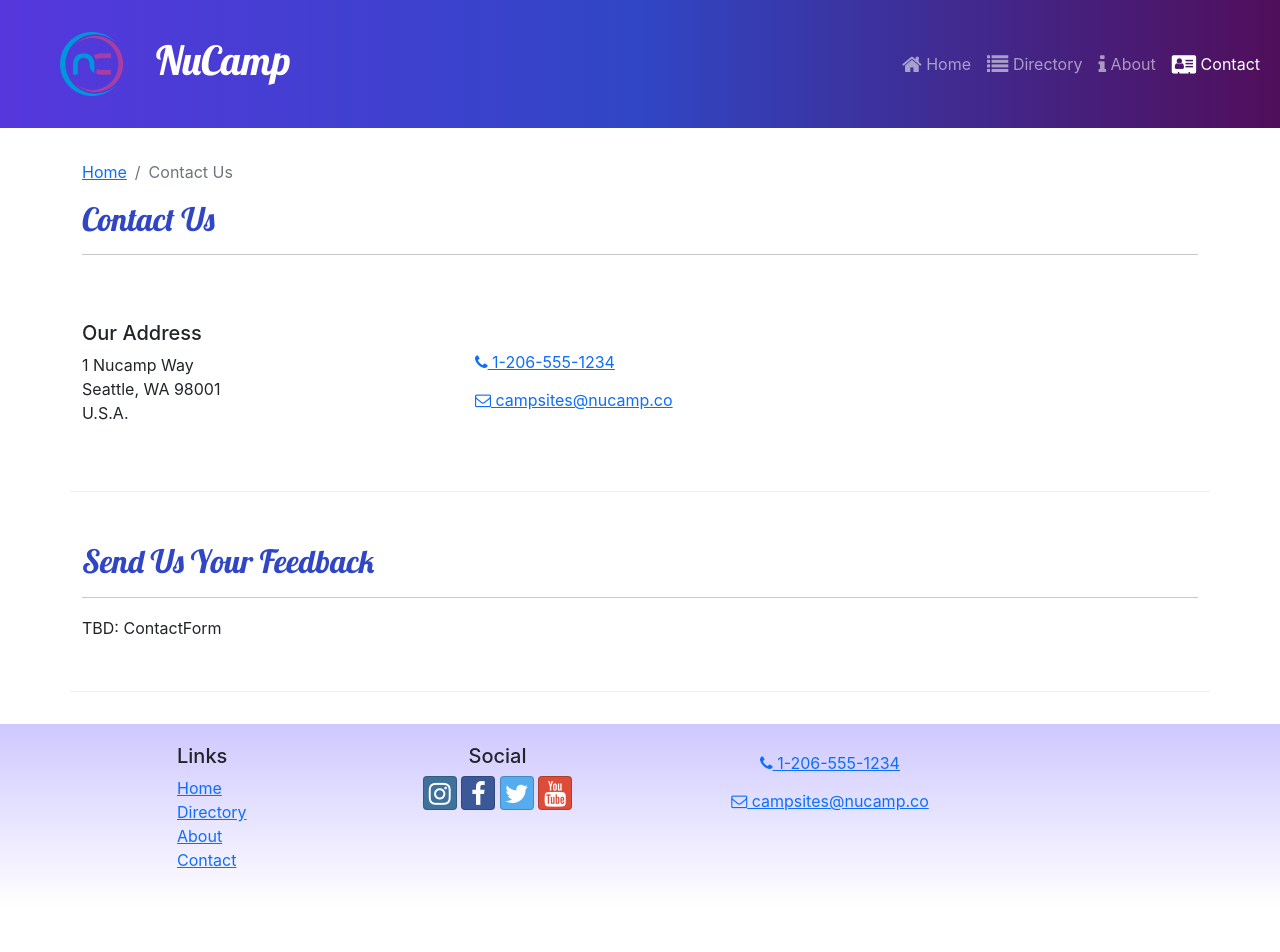
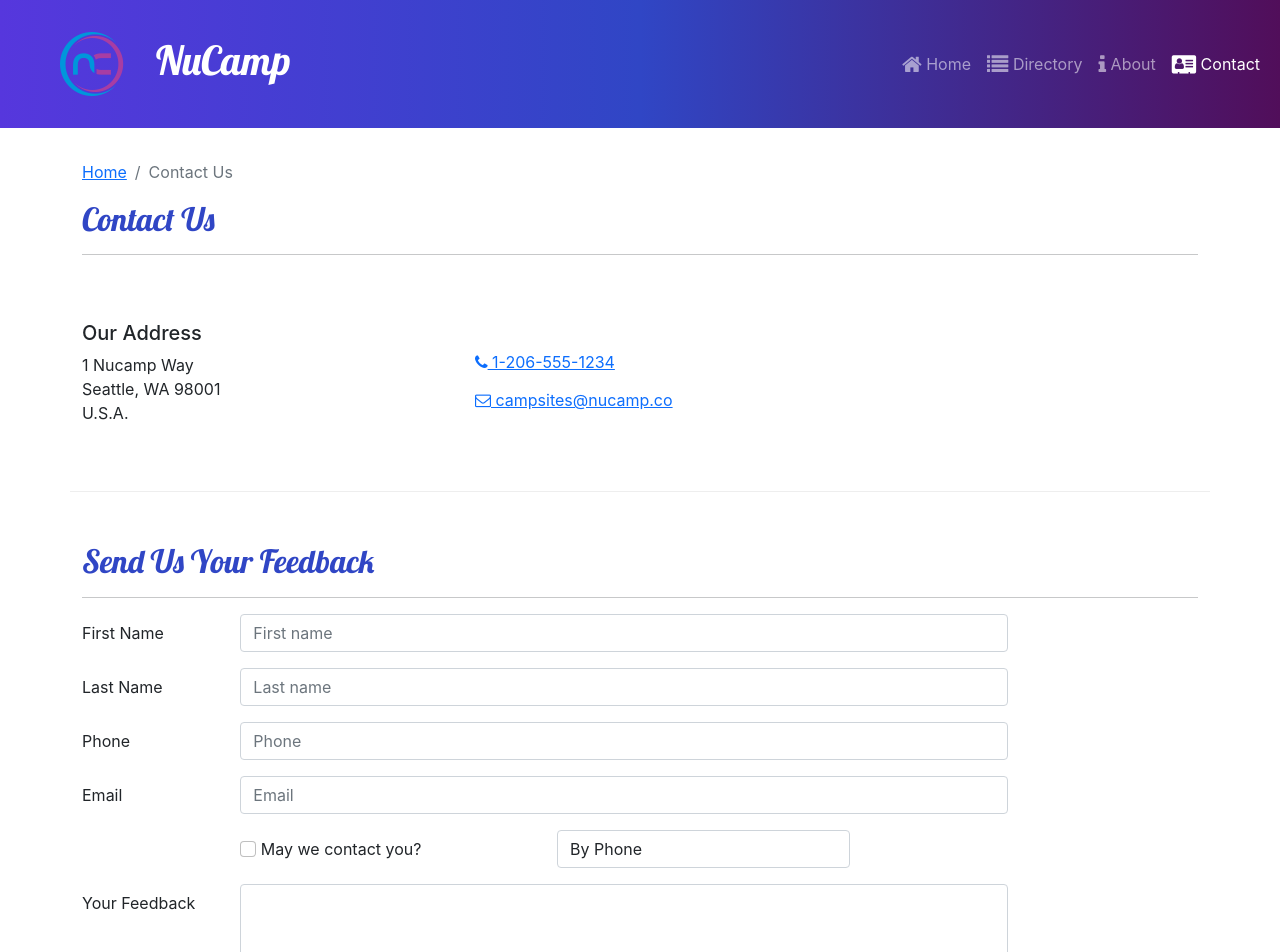
Before and after one commit to Modividhi16/Nucamp-react, a React (Create React App) app: page /contact in a window 1280 px wide. Shown: the top 952 px of the page. Before the commit the page ends 908 px from the top, so only its background shows below. Built offline with nearby package versions, Linux system fonts and the light colour scheme.

Commit message:
ContactForm Parts 1 and 2

```diff
--- /dev/null
+++ b/src/components/ContactForm.js
@@ -0,0 +1,108 @@
+import { Button, Label, Col, FormGroup } from "reactstrap";
+import { Formik, Field, Form } from "formik";
+
+const ContactForm = () => {
+    return (
+        <Formik
+            initialValues={{
+                firstName: '',
+                lastName: '',
+                phoneNum: '',
+                email: '',
+                agree: false,
+                contactType: 'By Phone',
+                feedback: ''
+            }}
+        >
+            <Form>
+                <FormGroup row>
+                    <Label htmlFor='firstName' md='2'>
+                        First Name
+                    </Label>
+                    <Col md='10' >
+                        <Field
+                            name='firstName'
+                            placeholder= 'First name'
+                            className = 'form-control'
+                        />
+                    </Col>
+                </FormGroup>
+                <FormGroup row>
+                    <Label htmlFor='lastName' md='2'>
+                        Last Name
+                    </Label>
+                    <Col md='10'>
+                        <Field
+                            name='lastName'
+                            placeholder= 'Last name'
+                            className = 'form-control'
+                        />
+                    </Col>
+                </FormGroup>
+                <FormGroup row>
+                    <Label htmlFor='phoneNum' md='2'>
+                        Phone
+                    </Label>
+                    <Col md='10'>
+                        <Field
+                            name='phoneNum'
+                            placeholder= 'Phone'
+                            className = 'form-control'
+                        />
+                    </Col>
+                </FormGroup>
+                <FormGroup row>
+                    <Label htmlFor='email' md='2'>
+                        Email
+                    </Label>
+                    <Col md='10'>
+                        <Field
+                            name='email'
+                            placeholder= 'Email'
+                            type='email'
+                            className = 'form-control'
+                        />
+                    </Col>
+                </FormGroup>
+                <FormGroup row>
+                    <Label check md={{ size:4, offset:2 }}>
+                        <Field
+                           name='agree'
+                           type= 'checkbox'
+                           className='form-check-input'
+                        />{' '}
+                        May we contact you?
+                    </Label>
+                    <Col md='4'>
+                        <Field
+                            name='contactType'
+                            as='select'
+                            className = 'form-control'
+                        >
+                            <option>By Phone</option>
+                            <option>By Email</option>
+                        </Field>
+                    </Col>
+                </FormGroup>
+                <FormGroup row>
+                    <Label htmlFor='feedback' md='2'>
+                        Your Feedback
+                    </Label>
+                    <Col md='10'>
+                        <Field
+                            name='feedback'
+                            as='textarea'
+                            rows='12'
+                            className = 'form-control'
+                        />
+                    </Col>
+                </FormGroup>
+                <FormGroup row>
+
+                </FormGroup>
+            </Form>
+        </Formik>
+    )
+};
+
+export default ContactForm;
--- a/src/pages/ContactPage.js
+++ b/src/pages/ContactPage.js
@@ -1,5 +1,6 @@
 import { Container, Col, Row } from 'reactstrap';
 import SubHeader from '../components/SubHeader';
+import ContactForm from '../components/ContactForm';
 
 const ContactPage = () => {
     return (
@@ -40,7 +41,7 @@
                     <hr />
                 </Col>
                 <Col  md='10'>
-                TBD: ContactForm
+                    <ContactForm />
                 </Col>
             </Row>
 
```
